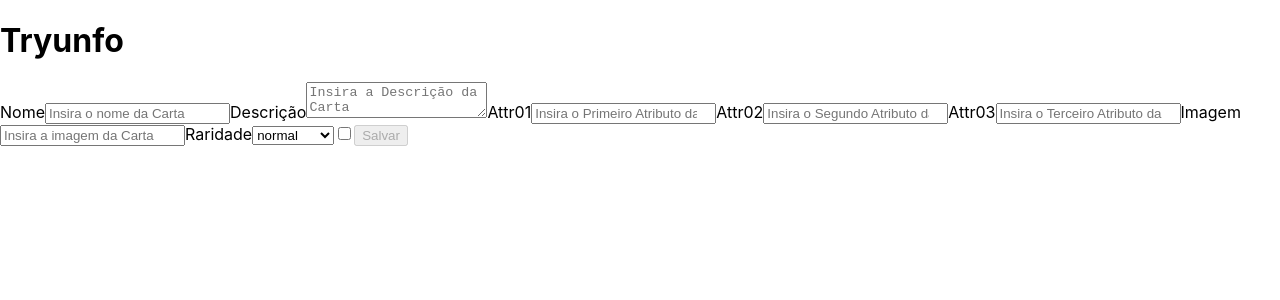
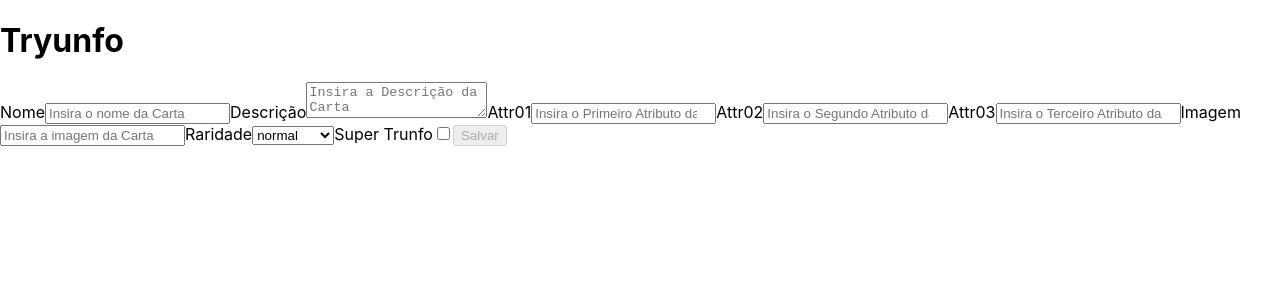
Before and after one commit to Ruan-Portella/Tryunfo, a React (Create React App) app: page / in a window 1280 px wide. Shown: the top 300 px of the page. Built offline with nearby package versions, Linux system fonts and the light colour scheme.

Commit message:
Fix: Tentando Resolver Erro

```diff
--- a/src/components/form.jsx
+++ b/src/components/Form.js
@@ -100,6 +100,7 @@ class Form extends React.Component {
           </select>
         </label>
         <label htmlFor="cardTrunfo">
+          Super Trunfo
           {
             hasTrunfo && <p>Você já tem um Super Trunfo em seu baralho</p>
           }
```
Also changed, not shown: src/components/Card.js (renamed from src/components/card.jsx).
